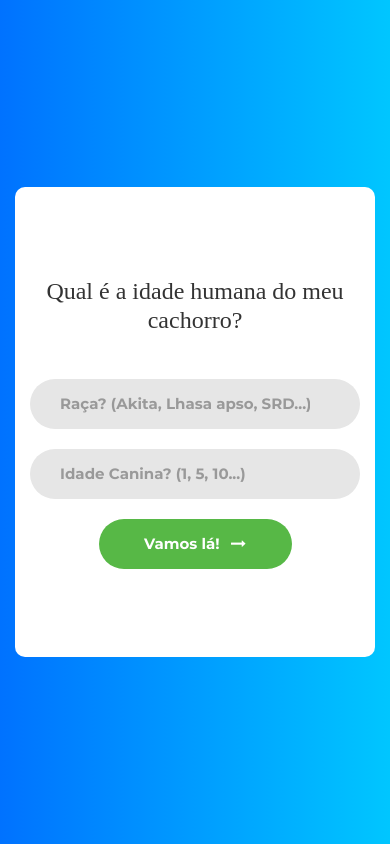
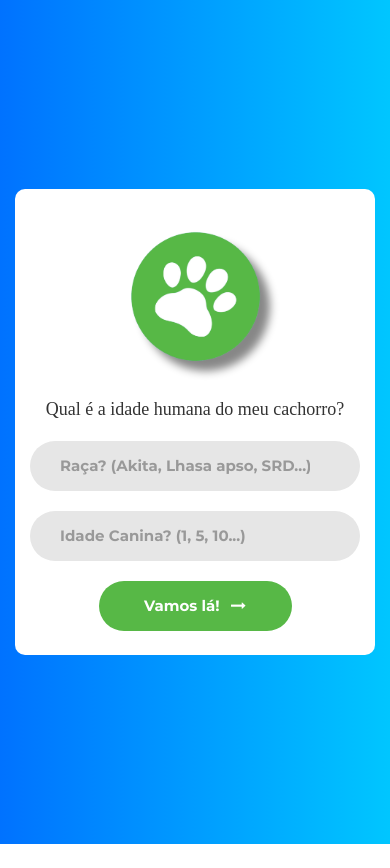
Before and after one commit to ebarros29/howoldismydog, a Flask app: page / in a window 390 px wide. Run offline with Flask 2, Linux system fonts and the light colour scheme; some libraries are stand-ins or nearby versions; some web fonts are replaced.

Commit message:
Mobile device section has been modified Error message has been modified Image URL has been updated

```diff
--- a/services/web-app/static/css/main.css
+++ b/services/web-app/static/css/main.css
@@ -171,6 +171,7 @@ iframe {
 [  ]*/
 .contact1-pic {
   width: 296px;
+  filter: drop-shadow(10px 10px 4px #878787);
 }
 
 .contact1-pic img {
@@ -350,11 +351,23 @@ textarea.input1 + .shadow-input1 {
 
 @media (max-width: 768px) {
   .container-contact1 {
-    padding: 90px 80px 88px 80px;
+    padding: 25px 80px 24px 80px;
+    /*padding: 90px 80px 88px 80px;*/
+  }
+
+  .contact1-form-title {
+    padding-top: 20px;
+    padding-bottom: 20px;
+    font-size: 18px;
   }
 
   .contact1-pic {
-    display: none;
+    width: 50%;
+    margin-top: auto;
+    margin-left: auto;
+    margin-right: auto;
+    margin-bottom: auto;
+    /*display: none;*/
   }
 
   .contact1-form {
@@ -364,7 +377,8 @@ textarea.input1 + .shadow-input1 {
 
 @media (max-width: 576px) {
   .container-contact1 {
-    padding: 90px 15px 88px 15px;
+    padding: 25px 15px 24px 15px;
+    /*padding: 90px 15px 88px 15px;*/
   }
 }
 
--- a/services/web-app/templates/bnf.html
+++ b/services/web-app/templates/bnf.html
@@ -30,7 +30,7 @@
 			</div>
 			<form class="contact1-form validate-form" action="/" method="GET">
 				<span class="contact1-form-title">
-					Que pena... Não identificamos a raça informada. Por favor tente novamente!
+					Que pena... Não identificamos a raça ou porte informado. Por favor tente novamente!
 				</span>
 					<br>
 					<br>
--- a/services/web-app/templates/calc_hoimd.html
+++ b/services/web-app/templates/calc_hoimd.html
@@ -26,7 +26,7 @@
 	<div class="contact1">
 		<div class="container-contact1">
 			<div class="contact1-pic js-tilt" data-tilt>
-				<img src="/static/images/img-dog1.png" alt="IMG">
+				<img src="{{response[4]}}" alt="IMG">
 			</div>
 			<form class="contact1-form validate-form" action="/" method="GET">
 				<span class="contact1-form-title">
```
